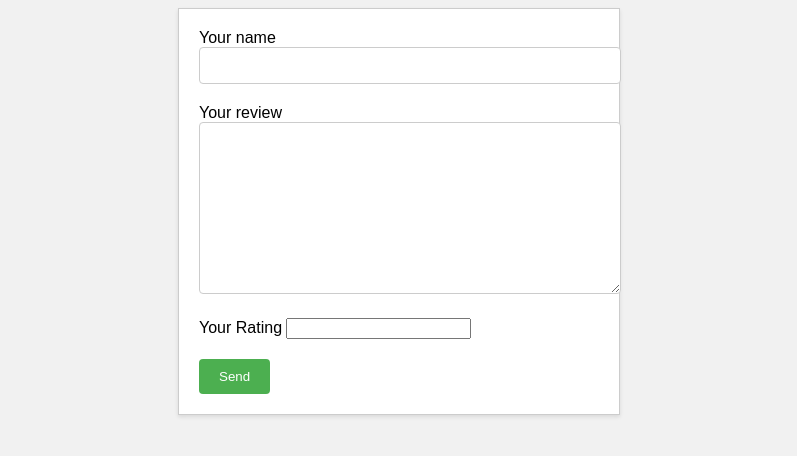
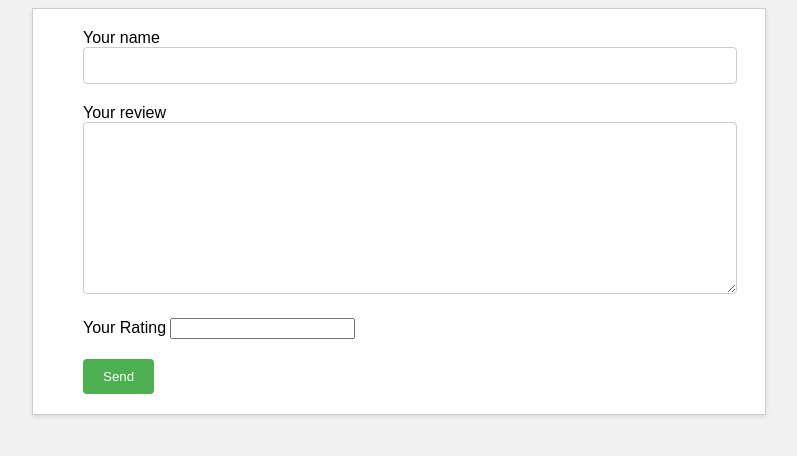
Before and after one commit to VR122/Django_Forms, a Django app: page / in a window 1280 px wide. Shown: the top 456 px of the page, without its empty margins (241-1038 px from the left). Run offline with Django 4.2, Linux system fonts and the light colour scheme.

Commit message:
added padding to style

```diff
--- a/reviews/static/reviews/style.css
+++ b/reviews/static/reviews/style.css
@@ -4,9 +4,9 @@ body {
 }
 
 form {
-    max-width: 400px;
+    max-width: 50%;
     margin: 0 auto;
-    padding: 20px;
+    padding: 20px 50px;
     background-color: #fff;
     border: 1px solid #ccc;
     box-shadow: 0 2px 4px rgba(0, 0, 0, 0.1);
```
